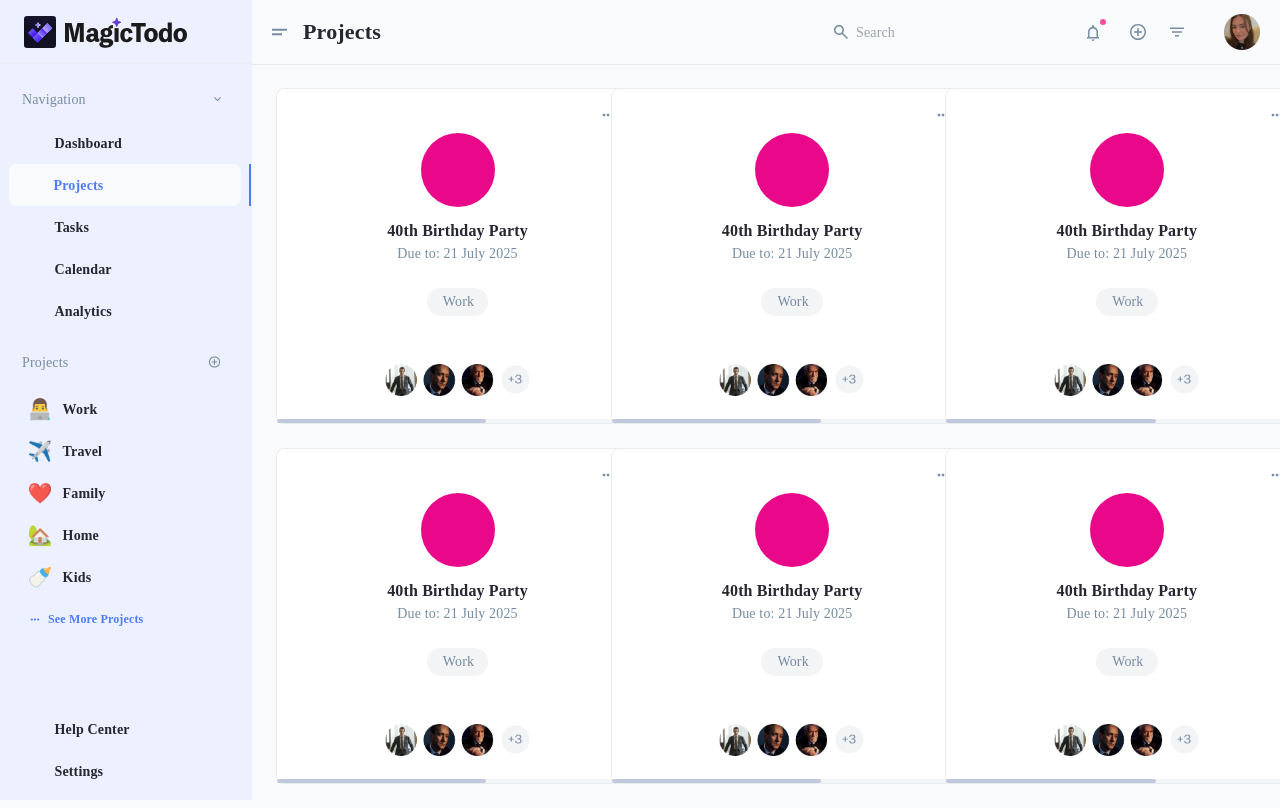
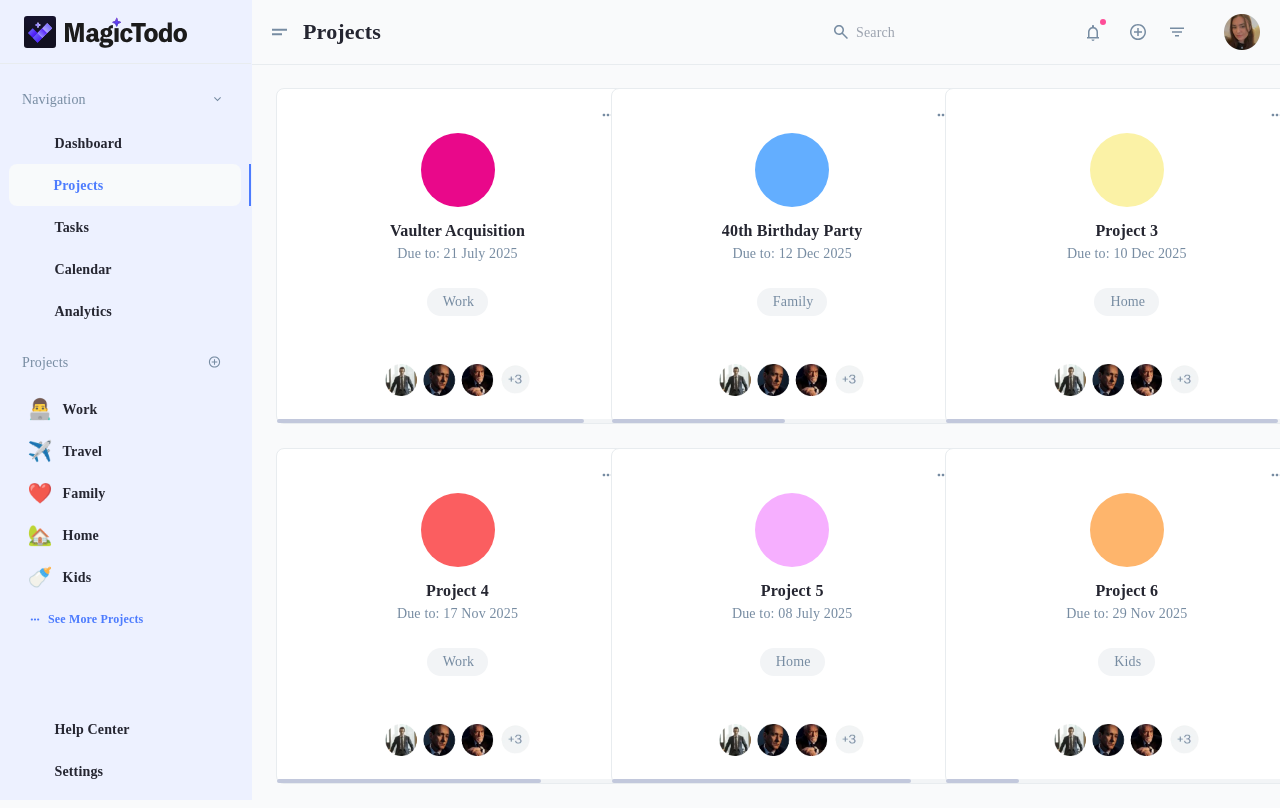
Before and after one commit to tryfoobar/demo-app, a React (Create React App) app: page /projects in a window 1280 px wide. Built offline with nearby package versions, Linux system fonts and the light colour scheme.

Commit message:
complete project card

```diff
--- a/src/components/Projects/ProjectCard.jsx
+++ b/src/components/Projects/ProjectCard.jsx
@@ -1,7 +1,7 @@
 import tool from "../../assets/icons/tool.svg";
 import users from "../../assets/people/three-user.webp";
 
-const ProjectCard = () => {
+const ProjectCard = ({ color, title, type, date, progress }) => {
   return (
     <div className="h-[336px] bg-white rounded-lg border border-[#E8ECEF] w-[363px] p-6 relative">
       <div className="flex justify-end">
@@ -9,20 +9,23 @@ const ProjectCard = () => {
       </div>
 
       <div className="flex flex-col items-center justify-center mt-4">
-        <div className="w-[74px] h-[74px] rounded-full bg-[#E9088A]"></div>
+        <div
+          style={{ background: color }}
+          className={`w-[74px] h-[74px] rounded-full`}
+        ></div>
         <div className="text-[16px] text-[#252631] leading-[24px] font-semibold mt-3">
-          40th Birthday Party
+          {title}
         </div>
 
         <div className="text-[14px] text-[#778CA2] leading-[21px] font-normal">
-          Due to: 21 July 2025
+          Due to: {date}
         </div>
 
         <div
           style={{ padding: "3px 14px 4px 16px" }}
           className="text-[14px] mt-6 text-[#778CA2] leading-[21px] font-normal flex items-center gap-2 rounded-[99px] bg-[#F2F4F6] cursor-pointer"
         >
-          Work
+          {type}
         </div>
 
         <img
@@ -33,7 +36,10 @@ const ProjectCard = () => {
       </div>
 
       <div className="h-[4px] bg-[#F2F4F6] left-0 w-full absolute bottom-0 rounded-lg">
-        <div className="bg-[#C2C8DC] w-[58%] h-full rounded-lg"></div>
+        <div
+          style={{ width: progress }}
+          className="bg-[#C2C8DC] h-full rounded-lg"
+        ></div>
       </div>
     </div>
   );
```
